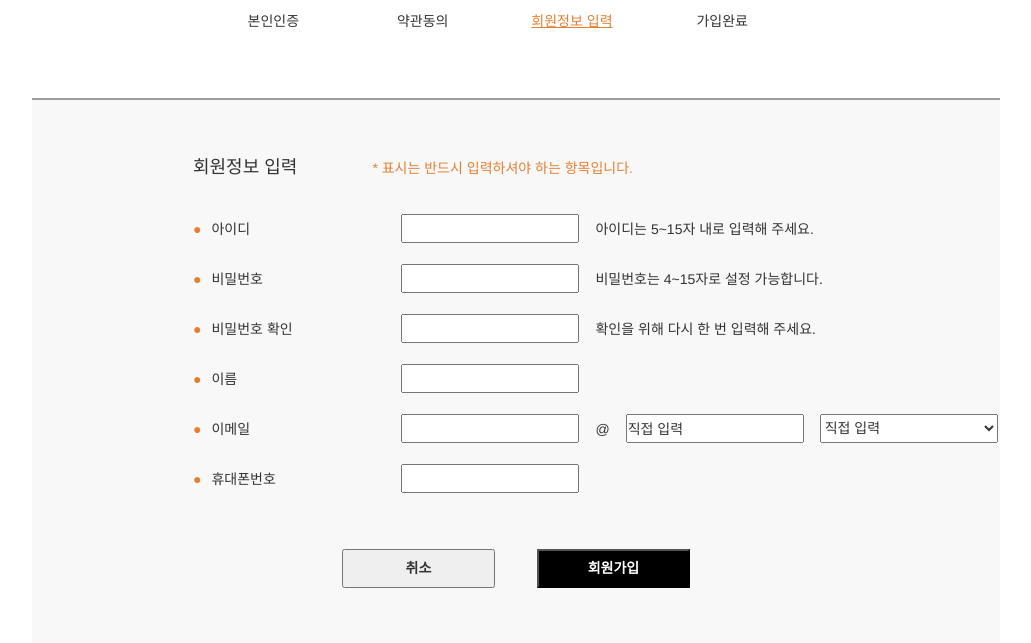
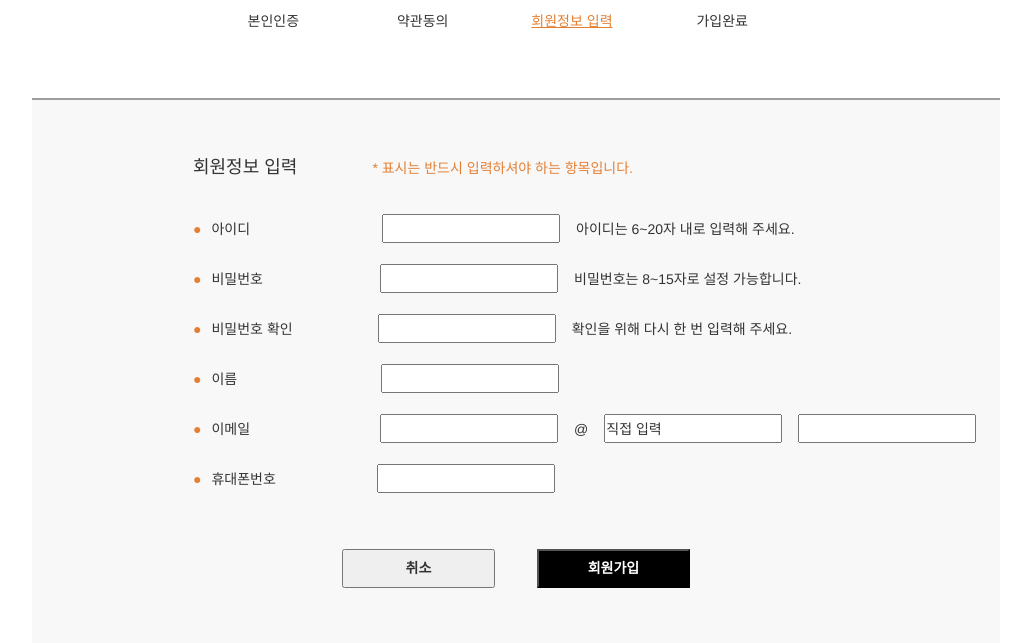
Before and after one commit to YounngR/boeunProject, a Django app: page /SignUp/ in a window 1280 px wide. Shown: the part 405-1048 px from the top of the page, without its empty margins (124-1155 px from the left). Run offline with Django 3.2, Linux system fonts and the light colour scheme; some libraries are stand-ins or nearby versions.

Commit message:
회원가입

```diff
--- a/boeun_bread/templates/SignUp/SignUp.html
+++ b/boeun_bread/templates/SignUp/SignUp.html
@@ -55,43 +55,43 @@
     </div>
     <div style="clear:both; padding-top:33px; margin-left:161px;" >
       <div style="padding-top:5px; color:#e47f32; float:left;">●</div>
-      <div style="padding-top:5px; float:left; padding-left:10px; width:100px;">아이디</div>
-      <div style="float:left; padding-left:100px;">
-        <input type="text" style="width:178px; height:29px;">
+      <div style="padding-top:5px; float:left; padding-left:10px;">아이디</div>
+      <div style="float:left; padding-left:132px;">
+        <input type="text" style="width:178px; height:29px;"id="user_id" onblur="idcheck();" maxlength="20">
       </div>
-      <div style="float:left; padding-left:16px; padding-top:5px;">아이디는 5~15자 내로 입력해 주세요.</div>
+      <div  id ="id_error_text" style="float:left; padding-left:16px; padding-top:5px; ">아이디는 6~20자 내로 입력해 주세요.</div>
     </div>
 
     <div style="clear:both; padding-top:21px; margin-left:161px;" >
       <div style="padding-top:5px; color:#e47f32; float:left;">●</div>
-      <div style="padding-top:5px; float:left; padding-left:10px; width:100px;">비밀번호</div>
-      <div style="float:left; padding-left:100px;">
-        <input type="text" style="width:178px; height:29px;">
+      <div style="padding-top:5px; float:left; padding-left:10px;">비밀번호</div>
+      <div style="float:left; padding-left:117px;">
+        <input type="password" style="width:178px; height:29px;" id="pw1" maxlength="15">
       </div>
-      <div style="float:left; padding-left:16px; padding-top:5px;">비밀번호는 4~15자로 설정 가능합니다.</div>
+      <div id="pw_error_text" style="float:left; padding-left:16px; padding-top:5px;">비밀번호는 8~15자로 설정 가능합니다.</div>
     </div>
 
     <div style="clear:both; padding-top:21px; margin-left:161px;" >
       <div style="padding-top:5px; color:#e47f32; float:left;">●</div>
-      <div style="padding-top:5px; float:left; padding-left:10px; width:100px;">비밀번호 확인</div>
-      <div style="float:left; padding-left:100px;">
-        <input type="text" style="width:178px; height:29px;">
+      <div style="padding-top:5px; float:left; padding-left:10px;">비밀번호 확인</div>
+      <div style="float:left; padding-left:85px;">
+        <input id="pw2" type="password" style="width:178px; height:29px;"onblur="pwcheck();" maxlength="15">
       </div>
-      <div style="float:left; padding-left:16px; padding-top:5px;">확인을 위해 다시 한 번 입력해 주세요.</div>
+      <div id="pw2_error_text" style="float:left; padding-left:16px; padding-top:5px;">확인을 위해 다시 한 번 입력해 주세요.</div>
     </div>
 
     <div style="clear:both; padding-top:21px; margin-left:161px;" >
       <div style="padding-top:5px; color:#e47f32; float:left;">●</div>
-      <div style="padding-top:5px; float:left; padding-left:10px;width:100px;">이름</div>
-      <div style="float:left; padding-left:100px;">
+      <div style="padding-top:5px; float:left; padding-left:10px;">이름</div>
+      <div style="float:left; padding-left:144px;">
         <input type="text" style="width:178px; height:29px;">
       </div>
     </div>
 
     <div style="clear:both; padding-top:21px; margin-left:161px;" >
       <div style="padding-top:5px; color:#e47f32; float:left;">●</div>
-      <div style="padding-top:5px; float:left; padding-left:10px; width:100px;">이메일</div>
-      <div style="float:left; padding-left:100px;">
+      <div style="padding-top:5px; float:left; padding-left:10px;">이메일</div>
+      <div style="float:left; padding-left:130px;">
         <input type="text" style="width:178px; height:29px;">
       </div>
       <div style="padding-top:5px; float:left; padding-left:16px;">@</div>
@@ -101,8 +101,47 @@
       </div>
 
       <div style="float:left; padding-left:16px;">
-        <select id="email_select" name="email_select" onblur="emailcheck();" onchange="emailcheck();" style="width:178px; height:29px; ">
-        <option selected>직접 입력</option>
+        <input type="text" style="width:178px; height:29px;">
+      </div>
+
+    </div>
+
+    <div style="clear:both; padding-top:21px; margin-left:161px;" >
+      <div style="padding-top:5px; color:#e47f32; float:left;">●</div>
+      <div style="padding-top:5px; float:left; padding-left:10px;">휴대폰번호</div>
+      <div style="float:left; padding-left:101px;">
+        <input type="text" style="width:178px; height:29px;">
+      </div>
+    </div>
+
+    <div style="clear:both; padding-top:56px; margin-left:310px;" >
+      <input id ="b_cancle" type="button" style="width:153px; height:39px;" value="취소" onclick="SignUP_cancel()">
+      <input id="b_sgin_up" type="button" style="width:153px; height:39px; margin-left:38px;" value="회원가입">
+    </div>
+
+<!--
+<div>
+    <label>이름 및 단체명</label>
+    <input type="text" id="user_name" name="user_name"  style="border-radius: 10px!important;" maxlength="20">
+</div>
+<div >
+    <label>ID</label>
+    <input type="text" id="user_id" name="user_id"style="border-radius: 10px!important;" maxlength="20">
+</div>
+<div>
+    <label>비밀번호</label>
+    <input type="password" id="user_pwd" name="user_pwd"style="border-radius: 10px!important;" maxlength="20">
+</div>
+<div>
+    <label>비밀번호 확인</label>
+    <input type="password" id="user_pwcheck" name="user_pwcheck"style="border-radius: 10px!important;" maxlength="20">
+</div>
+<div>
+    <label>이메일</label>
+    <input type="email_text" id="email_text" name="email_text" style="border-radius: 10px!important;" maxlength="20">
+    <p style="display: inline;">@</p>
+    <select id="email_select" name="email_select" onblur="emailcheck();" onchange="emailcheck();" style="display: inline;">
+        <option selected>주소 선택</option>
         <option>naver.com</option>
         <option>daum.net</option>
         <option>nate.com</option>
@@ -112,26 +151,101 @@
         <option>paran.com</option>
         <option>yahoo.co.kr</option>
     </select>
-      </div>
+</div>
 
-    </div>
+<div>
+    <labe>휴대폰번호</labe>
+    <input type="text" id="user_phone" name="user_phone" style="border-radius: 10px!important;" maxlength="11" onKeyup="this.value=this.value.replace(/[^0-9]/g,'');">
+</div>
 
-    <div style="clear:both; padding-top:21px; margin-left:161px;" >
-      <div style="padding-top:5px; color:#e47f32; float:left;">●</div>
-      <div style="padding-top:5px; float:left; padding-left:10px;width:100px;">휴대폰번호</div>
-      <div style="float:left; padding-left:100px;">
-        <input type="text" style="width:178px; height:29px;">
-      </div>
-    </div>
-
-    <div style="clear:both; padding-top:56px; margin-left:310px;" >
-      <input id ="b_cancle" type="button" style="width:153px; height:39px;" value="취소">
-      <input id="b_sgin_up" type="button" style="width:153px; height:39px; margin-left:38px;" value="회원가입">
-    </div>
-
-
+<div style="margin-top:3%;">
+    <button type="reset" class="btn btn-danger" >취소</button>
+    <button type="submit" class="btn btn-primary" >가입하기</button>
+</div>
+-->
 
 
   </form>
 </div>
+
+<script>
+  function SignUP_cancel(){
+    location.href="{% url 'boeun_bread:main' %}";
+  }
+</script>
+
+<script src="https://code.jquery.com/jquery-3.2.1.min.js"></script>
+<!-- jQuery -->
+<script type="text/javascript" src="https://code.jquery.com/jquery-1.12.4.min.js" ></script>
+<!-- iamport.payment.js -->
+<!-- <script type="text/javascript" src="https://cdn.iamport.kr/js/iamport.payment-1.1.5.js"></script> -->
+<script>
+  function idcheck(){
+      var idRule = /^(?=.*[A-Za-z])(?=.*\d)[A-Za-z\d]{6,20}$/;
+      /*var id_right = document.getElementById('id_right');
+      var id_passrule_error = document.getElementById('id_passrule_error');*/
+      if(!idRule.test($('#user_id').val())) {
+        $("#id_error_text").css("color","red");
+      }
+      else{
+        $("#id_error_text").css("color","black");
+          id = $('#user_id').val();
+          if(id != ''){
+              $.ajax({
+                  type : "POST",
+                  url : "{% url 'boeun_bread:SignUp_idcheck' %}",
+                  data : {
+                      'csrfmiddlewaretoken': '{{ csrf_token }}',
+                      'idcheck' : id,
+                  },
+                  success : function(response)
+                  {
+                      if(response.msg == '사용자가 이미 사용하고 있습니다.')
+                      {
+                          alert("사용자가 이미 사용하고 있습니다.");
+                      }else{
+                          alert("아이디 사용 가능합니다.");
+                      }
+
+                  },
+              });
+          }
+      }
+  }
+
+  function passrulecheck(){
+      //비밀번호 8자리 이상 15자리 이하 특수문자 영어 숫자 포함
+      var passRule = /^.*(?=^.{8,15}$)(?=.*\d)(?=.*[a-zA-Z])(?=.*[!@#$%^&+=]).*$/;
+
+      if(!passRule.test($('#pw1').val()))
+         $("#pw_error_text").css("color","red");
+
+      else
+        $("#pw_error_text").css("color","black");
+
+
+  }
+  $("#pw1").keyup(function(){
+        passrulecheck();
+  });
+
+  $("#pw2").keyup(function() {
+        pwcheck();
+    });
+
+  function pwcheck(){
+      pw = $('#pw2').val();
+      pw_check = $('#pw1').val();
+      if(pw != ''){
+
+          if(pw != pw_check){
+
+            $("#pw2_error_text").text("비밀번호가 다릅니다.").css("color","red");
+          }
+          else{
+            $("#pw2_error_text").text("비밀번호가 일치합니다.").css("color","#0081ff");
+          }
+      }
+  }
+</script>
 {% endblock %}
--- a/boeun_bread/urls.py
+++ b/boeun_bread/urls.py
@@ -30,6 +30,7 @@ urlpatterns = [
     path('boeun/isSignup',views.is_signup,name="is_signup"),
     path('SignUp/',views.SignUp, name="SignUp"),
     path('Login/LoginPage',views.LoginPage, name="LoginPage"),
+    path('SignUp_idcheck', views.SignUp_idcheck, name='SignUp_idcheck'), #user id 중복 확인
 
 
     #본빵이야기
--- a/boeun_bread/views.py
+++ b/boeun_bread/views.py
@@ -179,6 +179,16 @@ def LoginPage(request):
         return render(request, 'boeun_bread/main.html',context)
     return redirect('/')
 
+#회원가입 id 중복 체크
+def SignUp_idcheck(request):
+    id_check = request.POST['idcheck']
+    UserList = User.objects.filter(username=id_check)
+    if not UserList:
+        context ={ 'msg' : '사용가능한 아이디입니다.'}
+    else:
+        context = {'msg' : '이미 사용하고 있는 아이디입니다.'}
+
+    return render(request,'SignUp/SignUp.html')
 
 #이메일
 def activate(request, uid64, token):
```
Also changed, not shown: Untitled-1.html (added, +145 -0 lines).
